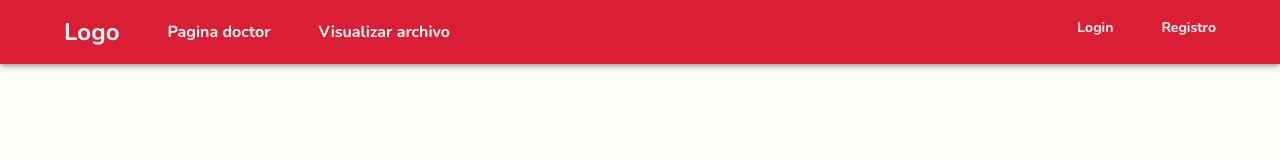
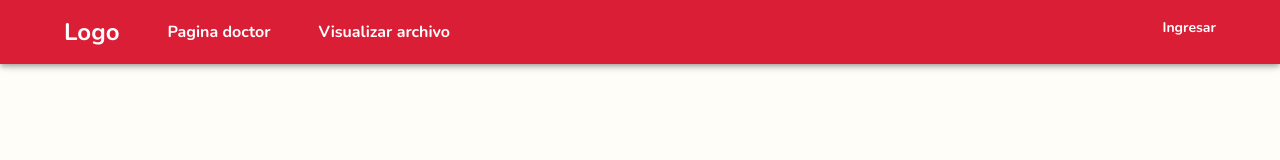
Before and after one commit to msambartolomeo/2023Q1-G8, a React app in the folder client/react/: page / in a window 1280 px wide. Shown: the top 160 px of the page. Built offline with nearby package versions, Linux system fonts and the light colour scheme; the HTML template or start-up script is replaced by a standard one.

Commit message:
feat: add doctor login button

```diff
--- a/client/react/src/api/axios.tsx
+++ b/client/react/src/api/axios.tsx
@@ -1,5 +1,5 @@
 import axios from 'axios';
-import { api_URL } from '../constantx';
+import { api_URL, pacientPool_tokenEndpoint } from '../constantx';
 
 export const axiosInstance = axios.create({
     baseURL: api_URL,
@@ -38,7 +38,8 @@ axiosInstance.interceptors.response.use(
         originalRequest._retry = true;
 
         try {
-          const response = await axios.post('/token/refresh', {
+          const response = await axios.post(pacientPool_tokenEndpoint, {
+            grant_type: 'refresh_token',
             refreshToken: localStorage.getItem('refreshToken'),
           });
 
--- a/client/react/src/components/LoginButton.tsx
+++ b/client/react/src/components/LoginButton.tsx
@@ -1,14 +1,55 @@
 import Button from '@mui/material/Button';
-import { FC } from "react";
-import { pacientUserPool_loginURL } from '../constantx';
+import { FC, useState } from "react";
+import { doctorUserPool_loginURL, pacientUserPool_loginURL } from '../constantx';
+import { Box, Grid, Modal, Typography } from '@mui/material';
 
 const LoginButton: FC = () => {
 
-  const handleLogin = () => {
+  const [modal, setOpenModal] = useState(false);
+
+  const handleModalOpen = () => {
+    setOpenModal(!modal);
+  }
+
+  const handlePacientLogin = () => {
     window.location.href= pacientUserPool_loginURL;
   };
 
-  return <Button variant="contained" onClick={handleLogin}>Login</Button>;
+  const handleDoctorLogin = () => {
+    window.location.href= doctorUserPool_loginURL;
+  };
+
+  const style = {
+    position: 'absolute' as 'absolute',
+    top: '50%',
+    left: '50%',
+    transform: 'translate(-50%, -50%)',
+    alignItems: "center",
+    borderRadius: 5,
+    width: 500,
+    height: 200,
+    bgcolor: 'background.paper',
+    boxShadow: 24,
+    p: 4,
+  };
+
+  return(
+    <>
+      <Button variant="contained" onClick={handleModalOpen}>Ingresar</Button>
+      <Modal
+        open={modal}
+        onClose={handleModalOpen}
+      >
+        <Grid sx={{ ...style}}>
+          <Grid item xs={12} marginBottom={7}><Typography variant="h5" align="center" id="parent-modal-title">Ingresar como</Typography></Grid>
+          <Grid item xs={12} sx={{display:"flex", justifyContent:"space-evenly"}}>
+            <Button variant="contained" onClick={handleDoctorLogin}>Medico</Button>
+            <Button variant="contained" onClick={handlePacientLogin}>Paciente</Button>
+          </Grid>
+        </Grid>
+      </Modal>
+    </>
+  );
 }
 
 export default LoginButton;
--- a/client/react/src/components/NavBar.tsx
+++ b/client/react/src/components/NavBar.tsx
@@ -41,7 +41,6 @@ import SignUpButton from "./SignUpButton";
                 <Grid item>
                     <Stack direction="row" spacing={2}>
                       <LoginButton />
-                      <SignUpButton />
                     </Stack>
                 </Grid>
               </Grid>
--- a/client/react/src/constantx.tsx
+++ b/client/react/src/constantx.tsx
@@ -12,4 +12,3 @@ export const api_URL = "https://dczngufo78uud.cloudfront.net/api";
 export const pacientUserPool_loginURL = `https://${pacientUserPool_cognito_domain}/login?response_type=code&client_id=${pacientUserPool_client_id}&redirect_uri=${pacientUserPool_redirectURL}&scope=email+openid+phone`;
 export const doctorUserPool_loginURL = `https://${doctorUserPool_cognito_domain}/login?response_type=code&client_id=${doctorUserPool_client_id}&redirect_uri=${doctorUserPool_redirectURL}&scope=email+openid+phone`;
 export const pacientPool_tokenEndpoint = `https://${pacientUserPool_cognito_domain}/oauth2/token`;
-export const  pacientUserPool_callBackURL = "https://dczngufo78uud.cloudfront.net/history";
--- a/client/react/src/pages/DoctorPage.tsx
+++ b/client/react/src/pages/DoctorPage.tsx
@@ -4,7 +4,6 @@ import { axiosInstance } from "../api/axios";
 const DoctorPage: FC = () => {
     //useGet("/users/a@g.com/history");
     useEffect(() =>{
-        console.log("hola, estoy aca");
         axiosInstance.get("/users/bXNhbWJhcnRvbG9tZW9AaXRiYS5lZHUuYXI=/history").then((response) => console.log(response.data)).catch((err) => console.log(err));
     },[])
     return(
```
Also changed, not shown: client/react/src/api/useAuth.tsx (added).
